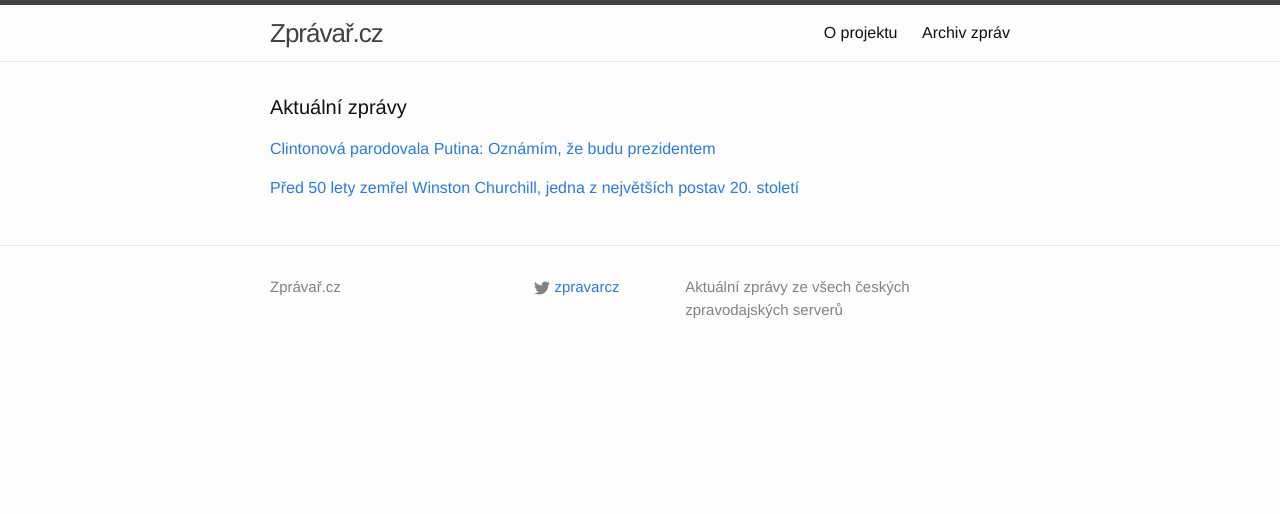
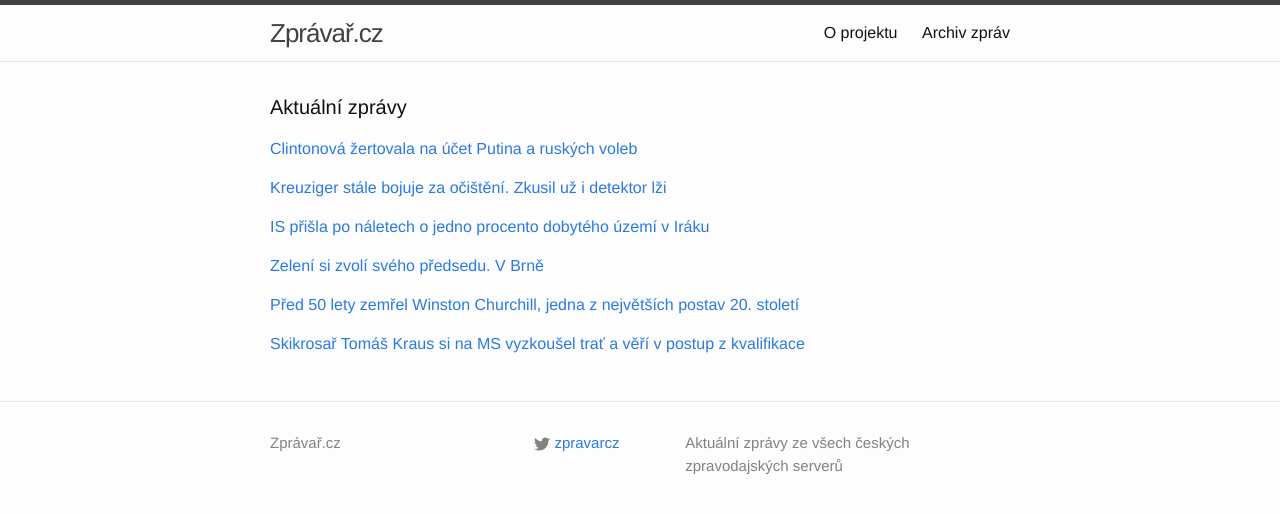
Before and after one commit to adliska/zpravar, a Jekyll site: the page built from index.html, in a window 1280 px wide. Shown: the top 514 px of the page. Built offline with Jekyll 4.4.1, drawn with Linux system fonts in a browser that asks for light colours.

Commit message:
zpravar news update

```diff
--- a/index.html
+++ b/index.html
@@ -5,18 +5,47 @@ layout: default
 <div class="home">
     <h1 class="page-heading">Aktuální zprávy</h1>
 
-<p><a href="javascript:;" onclick="toggle_visibility('zpravy0')">Clintonová parodovala Putina: Oznámím, že budu prezidentem</a></p>
+<p><a href="javascript:;" onclick="toggle_visibility('zpravy0')">Clintonová žertovala na účet Putina a ruských voleb</a></p>
 <div id="zpravy0" style="display:none">
 <ul>
+<li><a href=http://www.ceskenoviny.cz/zpravy/zpravy/clintonova-zertovala-na-ucet-putina-a-ruskych-voleb/1172828>Clintonová žertovala na účet Putina a ruských voleb - www.ceskenoviny.cz</a></li>
 <li><a href=http://zpravy.aktualne.cz/zahranici/clintonova-parodovala-putina-oznamim-ze-budu-prezidentem/r~7d7097e6a39111e49fc3002590604f2e/>Clintonová parodovala Putina: Oznámím, že budu prezidentem - zpravy.aktualne.cz</a></li>
 <li><a href=http://www.lidovky.cz/clintonova-zertovala-na-ucet-putina-a-ruskych-voleb-fyu-/zpravy-svet.aspx?c=A150124_072653_lide_mct>Clintonová žertovala na účet Putina a ruských voleb  - www.lidovky.cz</a></li>
 <li><a href=http://zpravy.idnes.cz/clintonova-parodovala-putina-d2b-/zahranicni.aspx?c=A150124_070934_zahranicni_cen>Clintonová parodovala Putina, opřela se do jeho prezidentské rošády - zpravy.idnes.cz</a></li>
 </ul>
-</div><p><a href="javascript:;" onclick="toggle_visibility('zpravy1')">Před 50 lety zemřel Winston Churchill, jedna z největších postav 20. století</a></p>
+</div><p><a href="javascript:;" onclick="toggle_visibility('zpravy1')">Kreuziger stále bojuje za očištění. Zkusil už i detektor lži</a></p>
 <div id="zpravy1" style="display:none">
+<ul>
+<li><a href=http://sport.aktualne.cz/kreuziger-stale-bojuje-za-ocisteni-zkusil-uz-i-detektor-lzi/r~5fe29582a39411e4b6d20025900fea04/>Kreuziger stále bojuje za očištění. Zkusil už i detektor lži - sport.aktualne.cz</a></li>
+<li><a href=http://www.sportovninoviny.cz/zpravy/kreuziger-kvuli-kauze-s-biologickym-pasem-sel-na-detektor-lzi/1172822>Kreuziger kvůli kauze s biologickým pasem šel na detektor lži - www.sportovninoviny.cz</a></li>
+<li><a href=http://sport.idnes.cz/kreuziger-a-detektor-lzi-0x3-/cyklistika.aspx?c=A150123_201139_cyklistika_tm2>Dopoval jsi někdy? Ne! Kreuziger odpovídal na detektoru lži a prošel - sport.idnes.cz</a></li>
+</ul>
+</div><p><a href="javascript:;" onclick="toggle_visibility('zpravy2')">IS přišla po náletech o jedno procento dobytého území v Iráku </a></p>
+<div id="zpravy2" style="display:none">
+<ul>
+<li><a href=http://www.novinky.cz/zahranicni/blizky-a-stredni-vychod/359689-is-prisla-po-naletech-o-jedno-procento-dobyteho-uzemi-v-iraku.html>IS přišla po náletech o jedno procento dobytého území v Iráku  - www.novinky.cz</a></li>
+<li><a href=http://zpravy.aktualne.cz/zahranici/islamiste-v-iraku-ztratili-jen-procento-uzemi-priznaly-usa/r~916c5d9aa39411e4ab15002590604f2e/>Islamisté v Iráku ztratili jen procento území, přiznaly USA - zpravy.aktualne.cz</a></li>
+<li><a href=http://zpravy.idnes.cz/nalety-pripravily-islamsky-stat-o-jedno-procento-uzemi-pj9-/zahranicni.aspx?c=A150124_074147_zahranicni_cen>Na dva tisíce náletů připravilo Islámský stát o jediné procento území - zpravy.idnes.cz</a></li>
+</ul>
+</div><p><a href="javascript:;" onclick="toggle_visibility('zpravy3')">Zelení si zvolí svého předsedu. V Brně</a></p>
+<div id="zpravy3" style="display:none">
+<ul>
+<li><a href=http://www.denik.cz/z_domova/zeleni-si-zvoli-sveho-predsedu-v-brne-20150123-ob9l.html>Zelení si zvolí svého předsedu. V Brně - www.denik.cz</a></li>
+<li><a href=http://www.ceskenoviny.cz/zpravy/zpravy/zeleni-dnes-budou-v-brne-volit-noveho-sefa-strany/1172820>Zelení dnes budou v Brně volit nového šéfa strany - www.ceskenoviny.cz</a></li>
+<li><a href=http://www.rozhlas.cz/_zprava/zeleni-si-na-sjezdu-v-brne-zvoli-noveho-predsedu-a-mozna-nejen-jednoho--1447490>Zelení si na sjezdu v Brně zvolí nového předsedu. A možná nejen jednoho - www.rozhlas.cz</a></li>
+</ul>
+</div><p><a href="javascript:;" onclick="toggle_visibility('zpravy4')">Před 50 lety zemřel Winston Churchill, jedna z největších postav 20. století</a></p>
+<div id="zpravy4" style="display:none">
 <ul>
 <li><a href=http://www.rozhlas.cz/_zprava/pred-50-lety-zemrel-winston-churchill-jedna-z-nejvetsich-postav-20-stoleti--1447491>Před 50 lety zemřel Winston Churchill, jedna z největších postav 20. století - www.rozhlas.cz</a></li>
 <li><a href=http://technet.idnes.cz/churchill-hitler-0ep-/vojenstvi.aspx?c=A150123_170640_vojenstvi_kuz>Za den vypil láhev whisky, kouřil, nenáviděl sport a zachránil Británii - technet.idnes.cz</a></li>
 <li><a href=http://echo24.cz/a/wQ99j>Churchillův život s minimem přátel a tisíci nepřátel - echo24.cz</a></li>
 </ul>
+</div><p><a href="javascript:;" onclick="toggle_visibility('zpravy5')">Skikrosař Tomáš Kraus si na MS vyzkoušel trať a věří v postup z kvalifikace</a></p>
+<div id="zpravy5" style="display:none">
+<ul>
+<li><a href=http://www.rozhlas.cz/_zprava/skikrosar-tomas-kraus-si-na-ms-vyzkousel-trat-a-veri-v-postup-z-kvalifikace--1447500>Skikrosař Tomáš Kraus si na MS vyzkoušel trať a věří v postup z kvalifikace - www.rozhlas.cz</a></li>
+<li><a href=http://www.tyden.cz/rubriky/sport/zimni-sporty/skikrosar-kraus-chce-to-seslapnout-boule-a-prejet-nerovnosti_331193.html>Skikrosař Kraus: Chce to sešlápnout boule a přejet nerovnosti - www.tyden.cz</a></li>
+<li><a href=http://www.denik.cz/zimni_sporty/kraus-se-pred-ms-citi-dobre-zkusim-vytahnout-neco-ze-svych-zkusenosti-20150124.html>Kraus se před MS cítí dobře: Zkusím vytáhnout něco ze svých zkušeností - www.denik.cz</a></li>
+</ul>
 </div></div>
```
